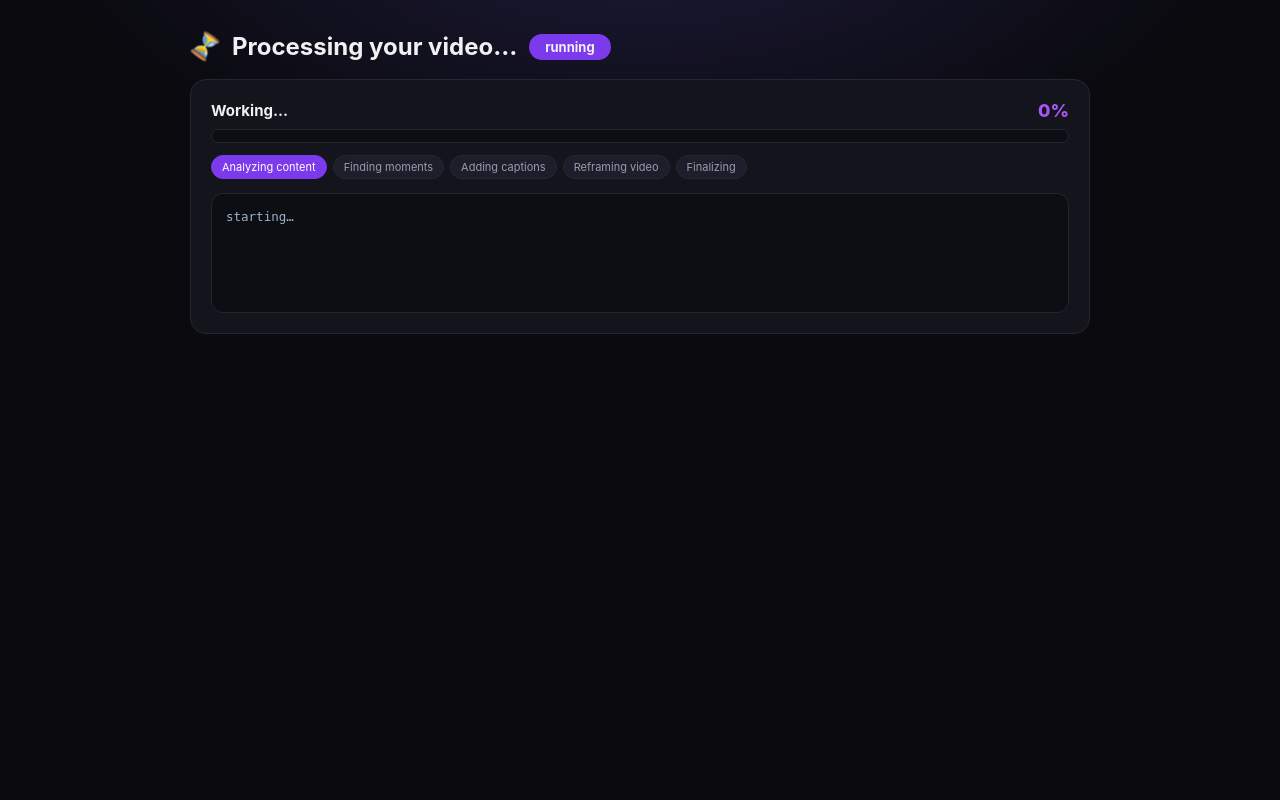
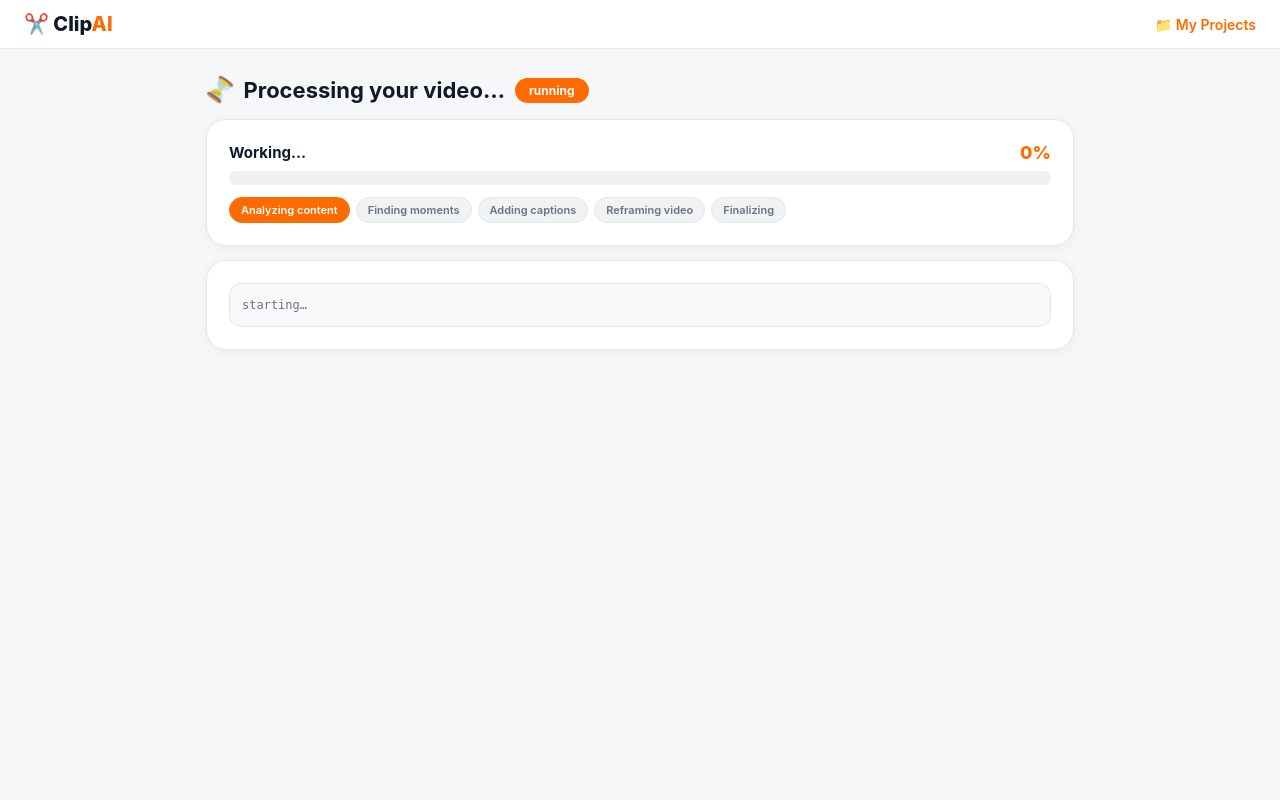
Before and after one commit to tanvirvaioff/clipai, a Flask app: page /job/1 in a window 1280 px wide. Run offline with Flask 3, Linux system fonts and the light colour scheme.

Commit message:
Submagic-style UI: light theme, theme picker, leon style, toggles

```diff
--- a/templates/job.html
+++ b/templates/job.html
@@ -3,51 +3,60 @@
 <title>ClipAI — Processing</title>
 <style>
 *{box-sizing:border-box;margin:0;padding:0}
-:root{--bg:#0a0a0f;--card:#14141c;--border:#262633;--acc:#7c3aed;--acc2:#a855f7;--green:#22c55e;--red:#ef4444;--txt:#f1f1f4;--mut:#9a9ab0}
-body{background:radial-gradient(1000px 500px at 50% -100px,#1e1b3a 0%,var(--bg) 60%);color:var(--txt);font-family:-apple-system,BlinkMacSystemFont,"Segoe UI",Roboto,sans-serif;padding:32px 16px;min-height:100vh}
-.wrap{max-width:900px;margin:0 auto}
-h1{font-size:24px;margin-bottom:18px;display:flex;align-items:center;gap:12px}
-.badge{font-size:13px;font-weight:700;border-radius:20px;padding:5px 16px;background:var(--acc)}
+:root{--bg:#f6f7f9;--card:#fff;--border:#e5e7eb;--txt:#111827;--mut:#6b7280;
+--acc:#ff6b00;--acc-d:#e55e00;--green:#16a34a;--red:#dc2626}
+body{background:var(--bg);color:var(--txt);font-family:-apple-system,BlinkMacSystemFont,"Segoe UI",Roboto,Inter,sans-serif;min-height:100vh}
+.topbar{background:var(--card);border-bottom:1px solid var(--border);padding:12px 24px;display:flex;justify-content:space-between;align-items:center}
+.topbar .logo{font-size:20px;font-weight:800}.topbar .logo span{color:var(--acc)}
+.topbar a{color:var(--acc);font-weight:600;font-size:14px;text-decoration:none}
+.wrap{max-width:900px;margin:28px auto;padding:0 16px 60px}
+h1{font-size:22px;margin-bottom:16px;display:flex;align-items:center;gap:10px}
+.badge{font-size:12px;font-weight:700;border-radius:20px;padding:5px 14px;background:var(--acc);color:#fff}
 .badge.done{background:var(--green)}.badge.err{background:var(--red)}
-.card{background:var(--card);border:1px solid var(--border);border-radius:16px;padding:20px;margin-bottom:16px}
-#log{background:#0d0d14;border:1px solid var(--border);border-radius:12px;padding:14px;font-family:ui-monospace,monospace;font-size:12.5px;height:240px;overflow-y:auto;white-space:pre-wrap;color:#9fb3c8;line-height:1.5}
-.step-chip{font-size:11px;padding:4px 10px;border-radius:20px;background:#1e1e2a;border:1px solid var(--border);color:var(--mut)}
+.card{background:var(--card);border:1px solid var(--border);border-radius:20px;padding:22px;margin-bottom:16px;box-shadow:0 2px 12px rgba(0,0,0,.05)}
+#log{background:#f8f9fb;border:1px solid var(--border);border-radius:12px;padding:12px;font-family:ui-monospace,monospace;font-size:12px;max-height:120px;overflow-y:auto;white-space:pre-wrap;color:var(--mut);line-height:1.5}
+.step-chip{font-size:11px;font-weight:600;padding:5px 11px;border-radius:20px;background:#f1f2f4;border:1px solid var(--border);color:var(--mut)}
 .step-chip.on{background:var(--acc);color:#fff;border-color:var(--acc)}
-.step-chip.ok{background:#14532d;color:#86efac;border-color:#14532d}
-.grid{display:grid;grid-template-columns:repeat(auto-fill,minmax(260px,1fr));gap:16px}
-.clip{background:var(--card);border:1px solid var(--border);border-radius:16px;overflow:hidden;transition:.2s}
-.clip:hover{border-color:var(--acc);transform:translateY(-2px)}
+.step-chip.ok{background:#dcfce7;color:#15803d;border-color:#bbf7d0}
+.grid{display:grid;grid-template-columns:repeat(auto-fill,minmax(250px,1fr));gap:16px}
+.clip{background:var(--card);border:1px solid var(--border);border-radius:18px;overflow:hidden;transition:.2s;box-shadow:0 2px 8px rgba(0,0,0,.05)}
+.clip:hover{transform:translateY(-3px);box-shadow:0 8px 20px rgba(0,0,0,.12)}
 .clip .th{position:relative;background:#000;aspect-ratio:9/14;overflow:hidden}
 .clip video{width:100%;height:100%;object-fit:cover}
-.score{position:absolute;top:10px;right:10px;background:linear-gradient(135deg,#f59e0b,#ef4444);color:#fff;font-weight:800;font-size:14px;border-radius:12px;padding:5px 12px;box-shadow:0 2px 10px rgba(0,0,0,.5)}
+.score{position:absolute;top:10px;right:10px;background:linear-gradient(135deg,#ff6b00,#ef4444);color:#fff;font-weight:800;font-size:14px;border-radius:12px;padding:5px 12px;box-shadow:0 2px 10px rgba(0,0,0,.4)}
 .score small{font-weight:600;opacity:.85;font-size:10px}
 .clip .bd{padding:14px}
 .clip .bd b{font-size:15px;display:block;margin-bottom:4px;line-height:1.3}
-.clip .bd .tm{color:var(--mut);font-size:12px;margin-bottom:12px}
+.clip .bd .tm{color:var(--mut);font-size:12px;margin-bottom:10px}
 .btns{display:flex;gap:8px}
 .btns a{flex:1;text-align:center;border-radius:10px;padding:10px;font-size:14px;font-weight:700;text-decoration:none}
-.btns .mp4{background:linear-gradient(90deg,#7c3aed,#a855f7);color:#fff}
-.btns .srt{background:#1e1e2a;border:1px solid var(--border);color:var(--txt)}
+.btns .mp4{background:linear-gradient(180deg,#ff7d1a,#f25c00);color:#fff;box-shadow:0 2px 8px rgba(255,107,0,.3)}
+.btns .srt{background:#f1f2f4;border:1px solid var(--border);color:var(--txt)}
 #empty{text-align:center;color:var(--mut);padding:30px;display:none}
 .spin{display:inline-block;animation:sp 1s linear infinite}
 @keyframes sp{to{transform:rotate(360deg)}}
+.pbar{margin-bottom:14px}
+.pbar .row1{display:flex;justify-content:space-between;align-items:center;margin-bottom:8px}
+#step{font-weight:700;font-size:15px}
+#pct{font-weight:800;font-size:18px;color:var(--acc)}
+.ptrack{background:#eef0f2;border-radius:10px;height:14px;overflow:hidden}
+#bar{height:100%;width:0%;background:linear-gradient(90deg,#ff6b00,#ff9a3c);border-radius:10px;transition:width .5s}
+#detail{color:var(--mut);font-size:13px;margin-top:8px}
+#steps{display:flex;gap:6px;margin-top:12px;flex-wrap:wrap}
+.subbar{flex:1}.subbar .sl{font-size:10px;color:var(--mut);text-transform:uppercase;margin-bottom:2px}
+.subbar .st{background:#eef0f2;border-radius:4px;height:6px}.subbar .sf{height:100%;border-radius:4px;background:linear-gradient(90deg,#ff6b00,#ff9a3c)}
 </style></head>
-<body><div class="wrap">
+<body>
+<div class="topbar"><div class="logo">✂️ Clip<span style="color:var(--acc)">AI</span></div><a href="/jobs">📁 My Projects</a></div>
+<div class="wrap">
 <h1><span class="spin">⏳</span> <span id="ttl">Processing your video…</span> <span id="st" class="badge">running</span></h1>
-<div class="card">
-<div style="margin-bottom:14px">
-<div style="display:flex;justify-content:space-between;align-items:center;margin-bottom:8px">
-<span id="step" style="font-weight:700;font-size:15px">Starting…</span>
-<span id="pct" style="font-weight:800;font-size:18px;color:var(--acc2)">0%</span>
+<div class="card pbar">
+<div class="row1"><span id="step">Starting…</span><span id="pct">0%</span></div>
+<div class="ptrack"><div id="bar"></div></div>
+<div id="detail"></div>
+<div id="steps"></div>
 </div>
-<div style="background:#0d0d14;border-radius:10px;height:14px;overflow:hidden;border:1px solid var(--border)">
-<div id="bar" style="height:100%;width:0%;background:linear-gradient(90deg,#7c3aed,#a855f7,#ec4899);border-radius:10px;transition:width .5s"></div>
-</div>
-<div id="detail" style="color:var(--mut);font-size:13px;margin-top:8px"></div>
-<div id="steps" style="display:flex;gap:6px;margin-top:12px;flex-wrap:wrap"></div>
-</div>
-<div id="log" style="max-height:120px">starting…</div>
-</div>
+<div class="card"><div id="log">starting…</div></div>
 <div id="empty">No clips yet — still working…</div>
 <div class="grid" id="clips"></div>
 </div>
@@ -65,7 +74,6 @@ async function poll(){
   const r = await fetch("/api/job/"+jid); const j = await r.json();
   const lg = document.getElementById("log");
   lg.textContent = j.log || "starting…"; lg.scrollTop = 1e9;
-  // progress bar
   const pct = j.progress || 0;
   document.getElementById("bar").style.width = pct + "%";
   document.getElementById("pct").textContent = pct + "%";
@@ -84,7 +92,7 @@ async function poll(){
       const subs = c.subs || {};
       const subbar = ["hook","flow","value","trend"].map(k=>{
         const v = subs[k] || 0;
-        return `<div style="flex:1"><div style="font-size:10px;color:var(--mut);text-transform:uppercase;margin-bottom:2px">${k} ${v}</div><div style="background:#0d0d14;border-radius:4px;height:6px"><div style="width:${v*4}%;height:100%;border-radius:4px;background:linear-gradient(90deg,#7c3aed,#a855f7)"></div></div></div>`;
+        return `<div class="subbar"><div class="sl">${k} ${v}</div><div class="st"><div class="sf" style="width:${v*4}%"></div></div></div>`;
       }).join("");
       box.innerHTML += `<div class="clip"><div class="th"><video src="/preview/${jid}/${c.file}" controls preload="metadata" playsinline></video><div class="score">${col(c.score)} ${c.score}<br><small>VIRAL</small></div></div><div class="bd"><b>${esc(c.title)}</b><div class="tm">${c.start.toFixed(0)}s – ${c.end.toFixed(0)}s • 9:16 • captions</div><div style="display:flex;gap:8px;margin-bottom:12px">${subbar}</div><div class="btns"><a class="mp4" href="/dl/${jid}/${c.file}">⬇ MP4</a><a class="srt" href="/dl/${jid}/${c.srt}">📝 SRT</a></div></div></div>`;
     });
```
